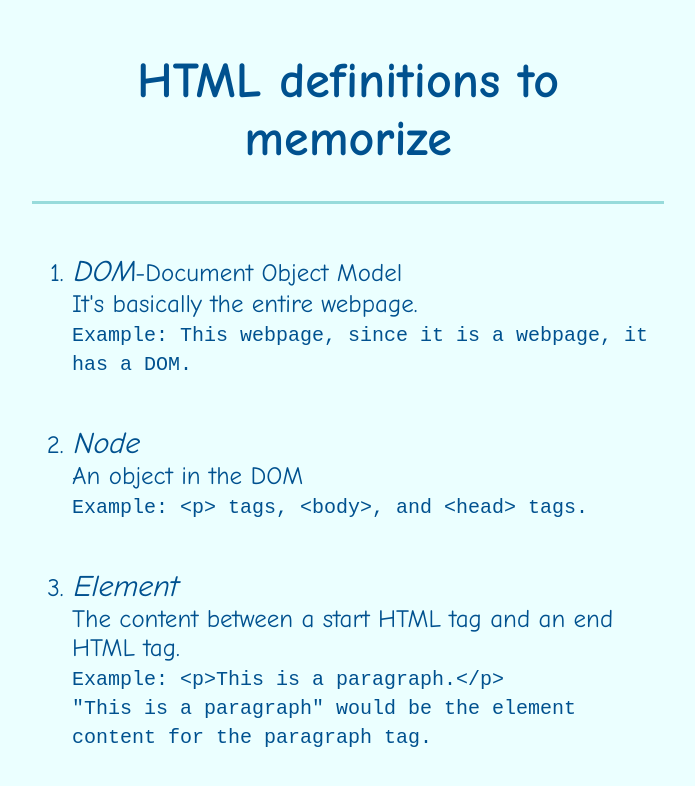
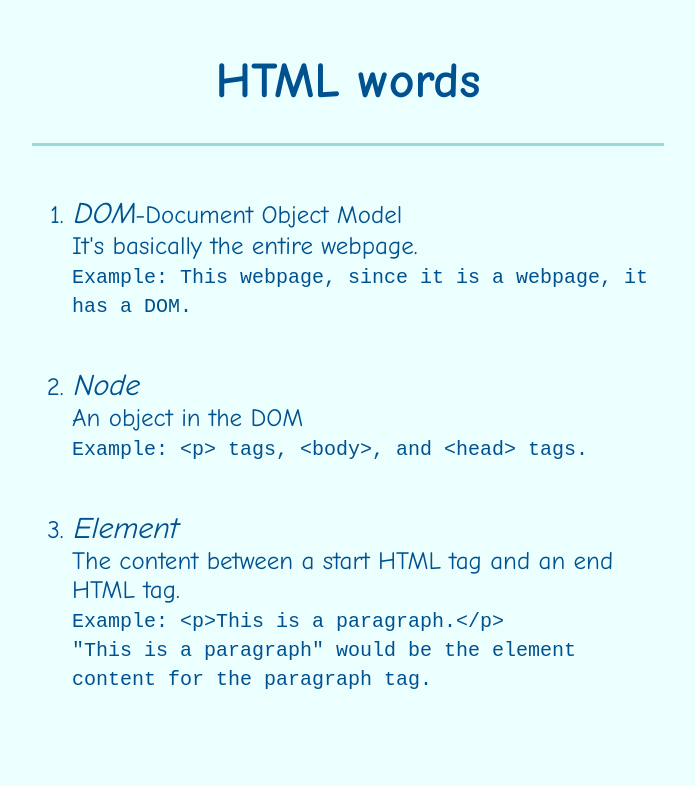
Before and after one commit to thepoorbulliedlion/html-words, a plain HTML site: page index.html in a window 1280 px wide. Shown: the whole page, without its empty margins (292-987 px from the left). Drawn offline with Linux system fonts and the light colour scheme.

Commit message:
Update index.html

```diff
--- a/index.html
+++ b/index.html
@@ -47,7 +47,7 @@
 
     <body>
         <div id="content">
-        <h1>HTML definitions to memorize</h1>
+        <h1>HTML words</h1>
 
         <hr>
 
```
